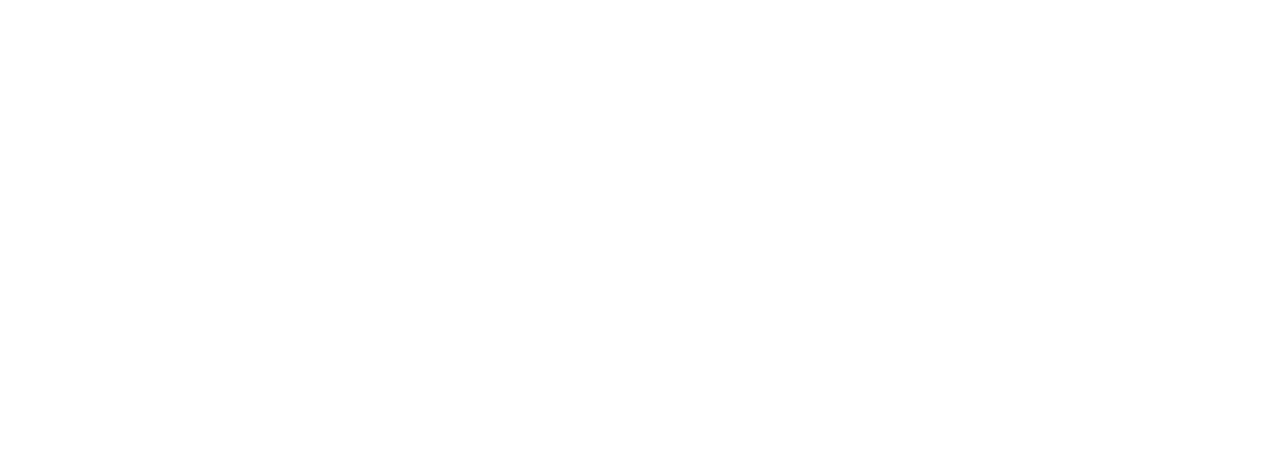
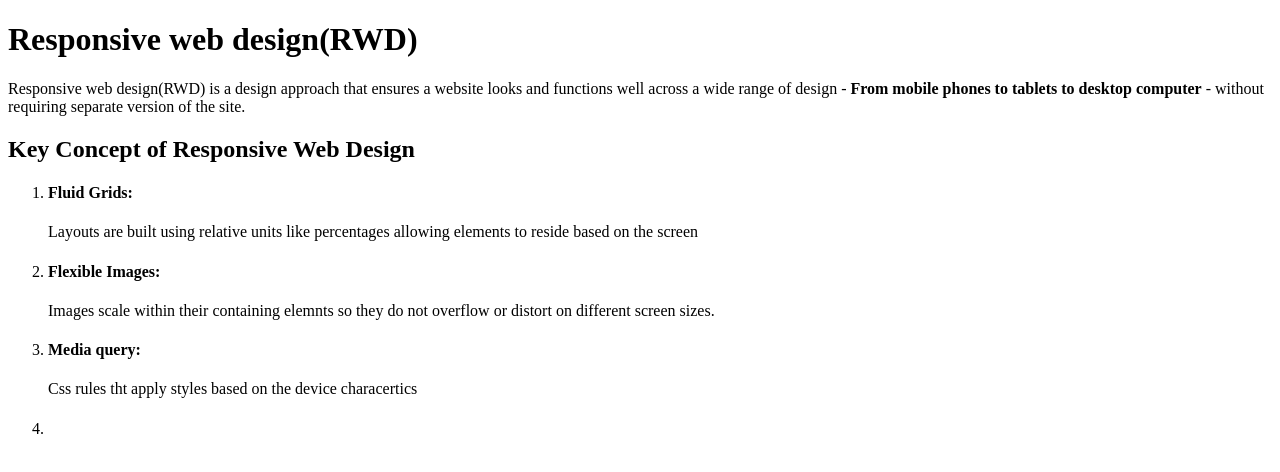
Before and after one commit to prudence2024/upssq125_frontend, a plain HTML site: page week-3/reponsive-web-design/index.html in a window 1280 px wide. Drawn offline with Linux system fonts and the light colour scheme.

Commit message:
new changes

```diff
--- a/week-3/reponsive-web-design/index.html
+++ b/week-3/reponsive-web-design/index.html
@@ -3,9 +3,36 @@
     <head>
         <meta charset="UTF-8">
         <meta name="viewport" content="width=device-width, initial-scale=1.0">
-    <title>Document</title>
+        <title>Responsive Web Design(RWD)</title>
     </head>
     <body>
-
+        <h1 class="main-header">Responsive web design(RWD)</h1>
+        <p class="subtitle-main-heading">Responsive web design(RWD) is a design approach that ensures a website looks and functions well across a wide range of design <span>- <strong>From mobile phones to tablets to desktop computer</strong></span>  <span>- without requiring separate version of the site. </span></p>
+        <h2 class="heading-2">Key Concept of Responsive Web Design</h2>
+        <ol class="list">
+            <li class="list-item">
+                <div class="list-item-content">
+                    <h4 class="heading-4">Fluid Grids:</h4>
+                    <p>Layouts are built using relative units like percentages allowing elements to reside based on the screen</p>
+                </div>
+            </li>
+            <li class="list-item">
+                <div class="list-item-content">
+                    <h4 class="heading-4">Flexible Images:</h4>
+                    <p>Images scale within their containing elemnts so they do not overflow or distort on different screen sizes.</p>
+                </div>
+            </li>
+            <li class="list-item">
+                <div class="list-item-content">
+                    <h4 class="heading-4">Media query:</h4>
+                    <p>Css rules tht apply styles based on the device characertics</p>
+                </div>
+            </li>
+            <li class="list-item">
+                <div class="list-item-content">
+                    <h4 class="heading-4"></h4>
+                </div>
+            </li>
+        </ol>
     </body>
 </html>
```
Also changed, not shown: index.html (+1 -1 lines). Lines whose indentation alone changed are shown as unchanged.
